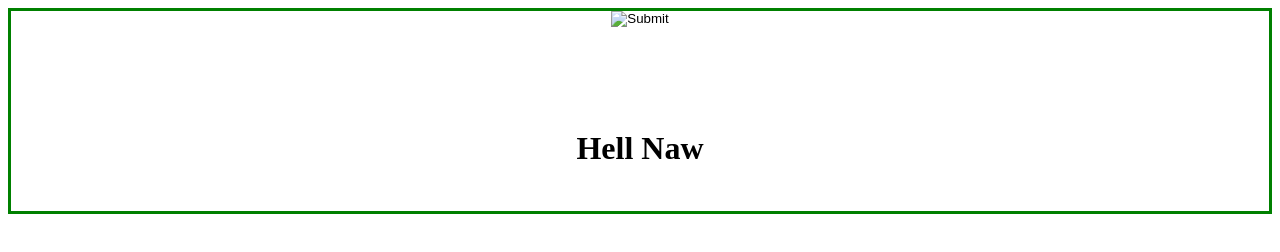
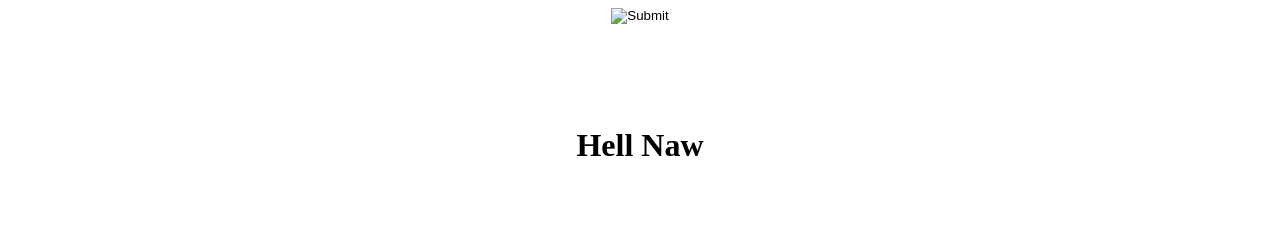
Before and after one commit to NTfarm/hhellnaw.github.io, a plain HTML site: page index.html in a window 1280 px wide. Drawn offline with Linux system fonts and the light colour scheme.

Commit message:
Update index.html

```diff
--- a/index.html
+++ b/index.html
@@ -4,7 +4,7 @@
       <style>.center {
   line-height: 200px;
   height: 200px;
-  border: 3px solid green;
+  border: 1px black;
   text-align: center;
 }
 
```
